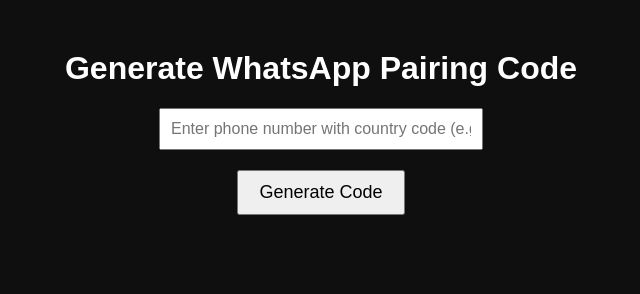
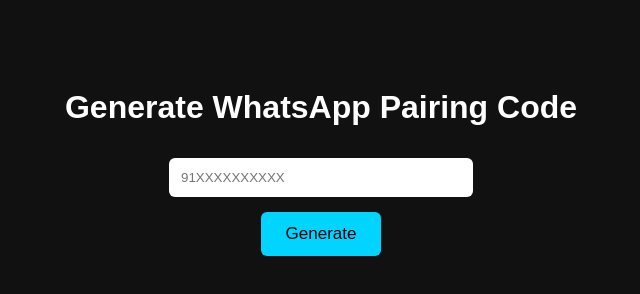
Before and after one commit to rudraakp/pagtoken, a website: page public/index.html in a window 1280 px wide. Shown: the whole page, without its empty margins (319-959 px from the left). Drawn offline with Linux system fonts and the light colour scheme.

Commit message:
Update index.html

```diff
--- a/public/index.html
+++ b/public/index.html
@@ -3,38 +3,56 @@
 <head>
     <title>WhatsApp Pairing Code</title>
     <style>
-        body { font-family: Arial; background:#0f0f0f; color:white; text-align:center; margin-top:50px; }
-        input { padding:10px; width:300px; font-size:16px; }
-        button { padding:10px 20px; font-size:18px; margin-top:20px; cursor:pointer; }
-        #codeBox { margin-top:30px; font-size:28px; color:#00ffea; }
+        body {
+            background: #111; color: white;
+            font-family: Arial; text-align: center;
+            padding-top: 60px;
+        }
+        input {
+            padding: 12px; width: 280px;
+            border: none; border-radius: 6px;
+            margin-top: 10px;
+        }
+        button {
+            padding: 12px 25px;
+            font-size: 17px;
+            margin-top: 15px;
+            background: #00d4ff;
+            color: black; border: none;
+            border-radius: 6px; cursor: pointer;
+        }
+        #codeBox {
+            margin-top: 40px; font-size: 32px;
+            color: #00ffea; font-weight: bold;
+        }
     </style>
 </head>
 <body>
 
 <h1>Generate WhatsApp Pairing Code</h1>
 
-<input id="phone" placeholder="Enter phone number with country code (e.g. 91XXXXXXXXXX)">
+<input id="phone" placeholder="91XXXXXXXXXX">
 <br>
-<button onclick="getCode()">Generate Code</button>
+<button onclick="generate()">Generate</button>
 
 <div id="codeBox"></div>
 
 <script>
-async function getCode() {
+async function generate() {
     const phone = document.getElementById("phone").value;
 
     const res = await fetch("/pair", {
         method: "POST",
-        headers: {"Content-Type": "application/json"},
+        headers: { "Content-Type": "application/json" },
         body: JSON.stringify({ phone })
     });
 
     const data = await res.json();
 
     if (data.code) {
-        document.getElementById("codeBox").innerHTML = "Pairing Code: <br><b>" + data.code + "</b>";
+        document.getElementById("codeBox").innerHTML = data.code;
     } else {
-        document.getElementById("codeBox").innerHTML = "<b>Error: " + data.error + "</b>";
+        document.getElementById("codeBox").innerHTML = "❌ " + data.error;
     }
 }
 </script>
```
